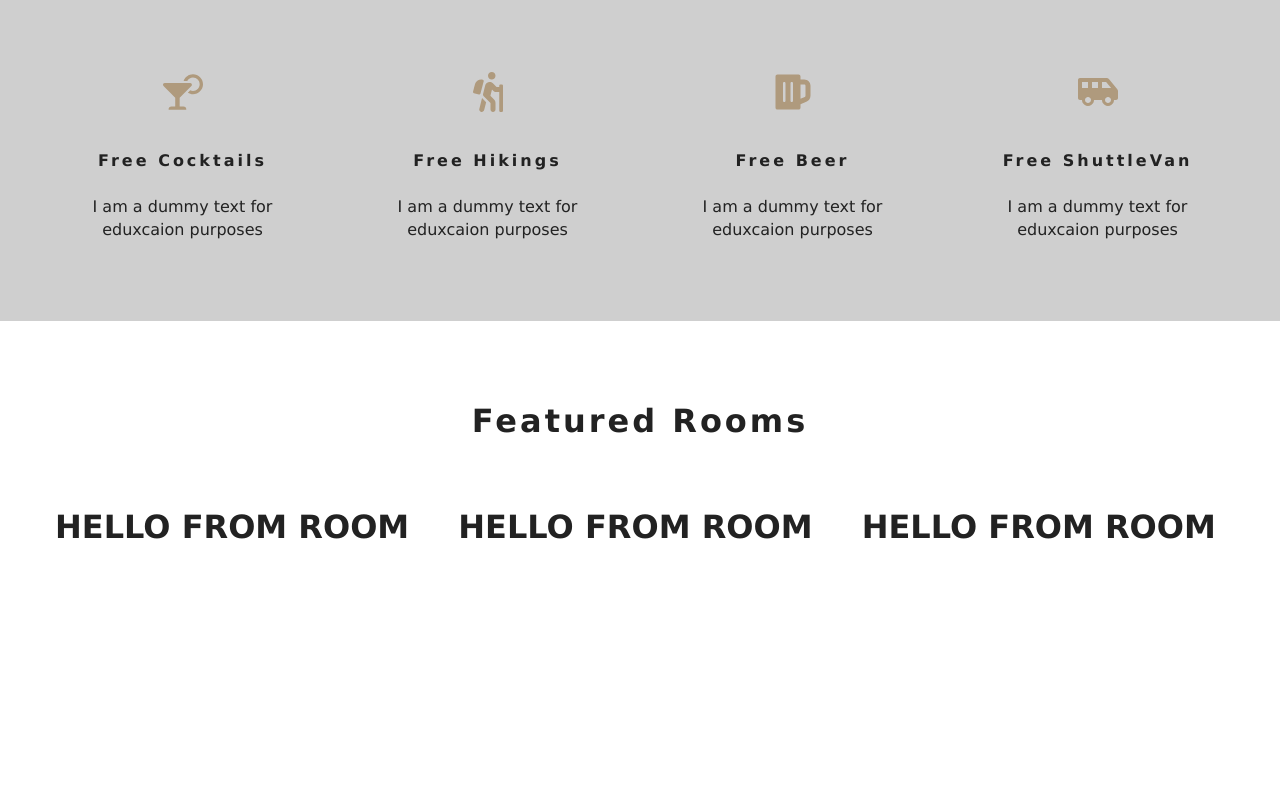
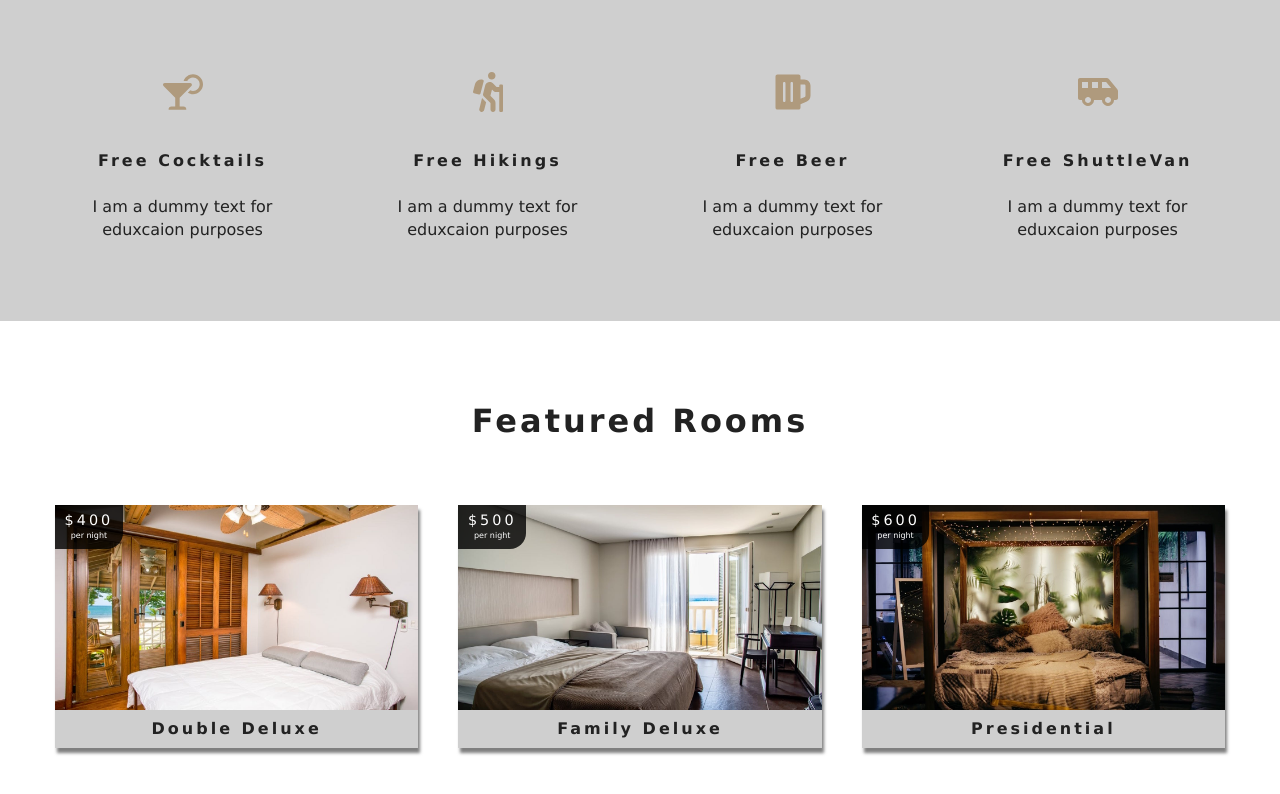
Before and after one commit to addod19/hotel, a React (Create React App) app: page / in a window 1280 px wide. Shown: the part 914-1708 px from the top of the page. Before the commit the page ends 1568 px from the top, so only its background shows below. Built offline with nearby package versions, Linux system fonts and the light colour scheme.

Commit message:
implement get room method to fetch a specific room

```diff
--- a/src/components/Room.js
+++ b/src/components/Room.js
@@ -1,13 +1,40 @@
 import React from 'react';
+import { Link } from 'react-router-dom';
+import PropTypes from 'prop-types';
 
-const Room = () => {
+import myDefault from '../images/room-1.jpeg';
+import { FaShapes } from 'react-icons/fa';
+
+
+const Room = ( {room}) => {
+
+    const { name, slug, price, images } = room;
 
 
     return(
-        <>
-            <h2>HELLO FROM ROOM</h2>
-        </>
+        <article className="room">
+            <div className="img-container">
+                <img src={images[0] || myDefault} alt="single room" />
+                <div className="price-top">
+                    <h6>${price}</h6>
+                    <p>per night</p>
+                </div>
+                <Link to={`/rooms/${slug}`} className="btn-primary room-link">
+                    Features
+                </Link>
+            </div>
+            <p className="room-info"> { name } </p>
+        </article>
     )
 }
 
+Room.propTypes = {
+    room : PropTypes.shape({
+        name: PropTypes.string.isRequired,
+        slug: PropTypes.string.isRequired,
+        images: PropTypes.arrayOf(PropTypes.string).isRequired,
+        price: PropTypes.number.isRequired
+    })
+}
+
 export default Room;
--- a/src/context.js
+++ b/src/context.js
@@ -38,12 +38,19 @@
         return tempItems;
     }
 
+    getRoom = slug => {
+        let tempRooms = [...this.state.rooms];
+        const room = tempRooms.find( room => {
+            room.slug === slug
+        })
 
+        return room;
+    }
 
     render() {
         return(
             <>
-                <RoomContext.Provider value={ {...this.state} }>
+                <RoomContext.Provider value={ {...this.state, getRoom: this.getRoom} }>
                     { this.props.children }
                 </RoomContext.Provider>
             </>
```
